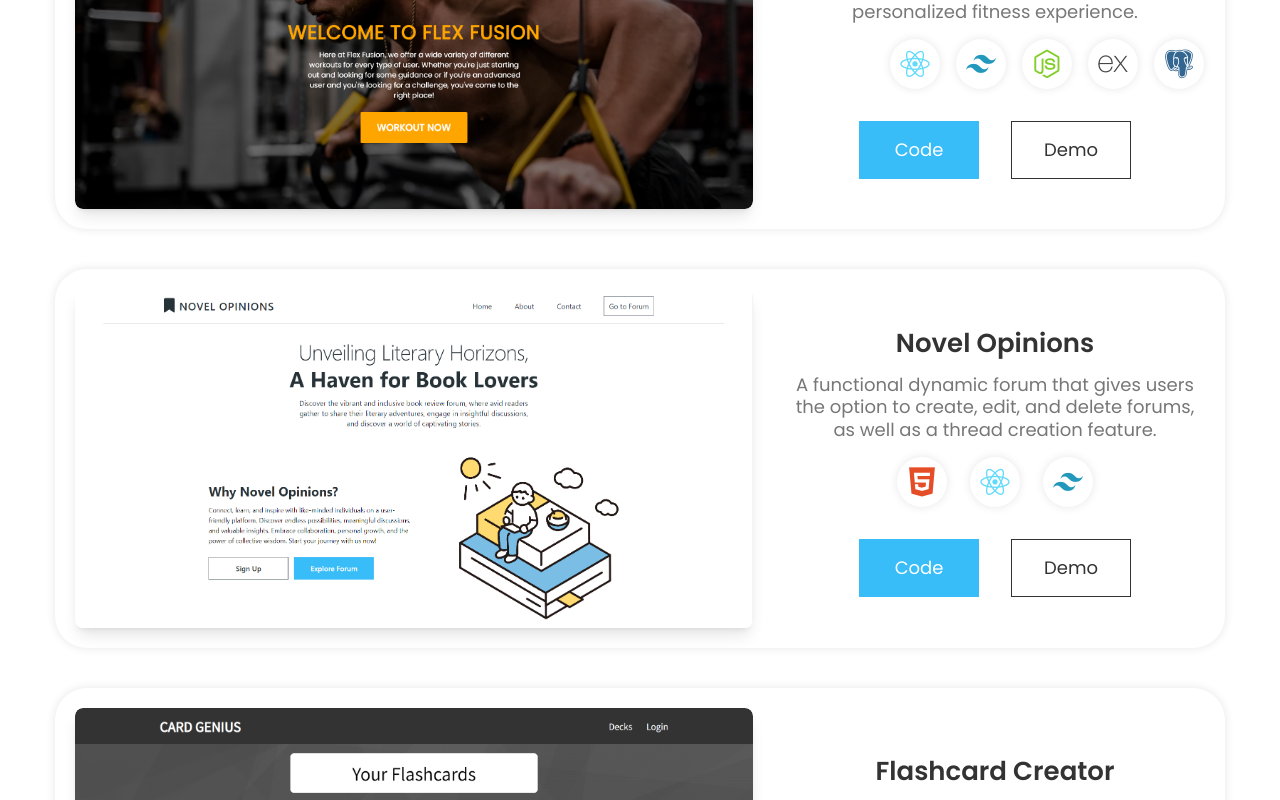
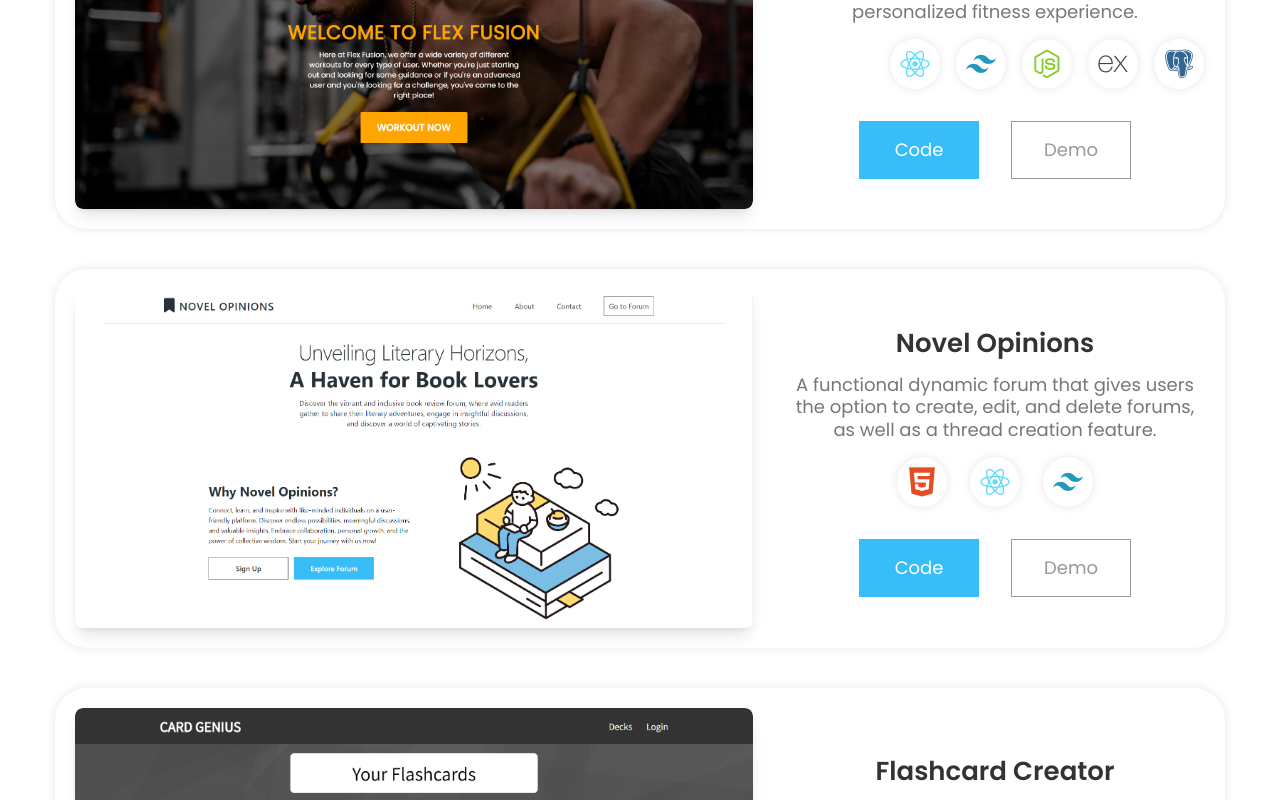
Before and after one commit to PatrickLisiecki/personal-site, a React (Vite) app: page / in a window 1280 px wide. Shown: the part 2840-3640 px from the top of the page. Built offline with nearby package versions, Linux system fonts and the light colour scheme.

Commit message:
Fixed GitHub link and demo button is disabled if link is not found

```diff
--- a/src/components/Projects.jsx
+++ b/src/components/Projects.jsx
@@ -9,9 +9,9 @@ const projectsData = [
     title: "Flex Fusion",
     description:
       "Flex Fusion is a fitness application designed to provide users with a comprehensive and personalized fitness experience.",
-    link: "https://github.com/PatrickLisiecki/book-review-forum",
+    link: "https://github.com/PatrickLisiecki/flex-fusion",
     image: "/flex.png",
-    demo: "#",
+    demo: "",
     tech: [
       <i className="devicon-react-original colored"></i>,
       <i className="devicon-tailwindcss-plain colored"></i>,
@@ -26,7 +26,7 @@ const projectsData = [
       "A functional dynamic forum that gives users the option to create, edit, and delete forums, as well as a thread creation feature.",
     link: "https://github.com/PatrickLisiecki/book-review-forum",
     image: "/novel.png",
-    demo: "#",
+    demo: "",
     tech: [
       <i className="devicon-html5-plain colored"></i>,
       <i className="devicon-react-original colored"></i>,
@@ -38,7 +38,7 @@ const projectsData = [
     description:
       "A user-friendly and interactive application for effective learning with digital flashcards.",
     link: "https://github.com/PatrickLisiecki/flashcard-creator",
-    demo: "#",
+    demo: "",
     image: "/flashcard.png",
     tech: [
       <i className="devicon-mongodb-plain colored"></i>,
@@ -123,6 +123,7 @@ export default function Projects() {
 
                     {/* Project Links */}
                     <div className="flex w-full items-center justify-center gap-x-8">
+                      {/* GitHub link */}
                       <a href={item.link} target="_blank" rel="noreferrer">
                         <button className="group flex min-w-[120px] max-w-[140px] items-center justify-center overflow-hidden border border-accent bg-accent px-4 py-3 transition-all duration-300 md:max-w-[160px]">
                           <span className="text-white transition-all duration-500 group-hover:-translate-y-[120%] group-hover:opacity-0">
@@ -134,9 +135,17 @@ export default function Projects() {
                           />
                         </button>
                       </a>
-                      {item.demo ? (
-                        <button className="group flex min-w-[120px] max-w-[140px] items-center justify-center overflow-hidden border border-primary bg-none px-4 py-3 transition-all duration-300 md:max-w-[160px]">
-                          <a href={item.demo} target="_blank" rel="noreferrer">
+
+                      {/* Demo link */}
+                      <a
+                        href={item.demo !== "" ? item.demo : undefined}
+                        target="_blank"
+                        rel="noreferrer"
+                      >
+                        <button
+                          disabled={item.demo === ""}
+                          className="group flex min-w-[120px] max-w-[140px] items-center justify-center overflow-hidden border border-primary bg-none px-4 py-3 transition-all duration-300 disabled:cursor-not-allowed disabled:opacity-50 md:max-w-[160px]"
+                        >
                           <span className="text-primary transition-all duration-500 group-hover:-translate-y-[120%] group-hover:opacity-0">
                             Demo
                           </span>
@@ -144,11 +153,8 @@ export default function Projects() {
                             icon="fa-solid fa-right-long"
                             className="absolute -translate-y-[120%] text-[22px] text-primary opacity-0 transition-all duration-300 group-hover:flex group-hover:-translate-y-0 group-hover:opacity-100"
                           />
+                        </button>
                       </a>
-                        </button>
-                      ) : (
-                        <></>
-                      )}
                     </div>
                   </div>
                 </div>
```
Lines whose indentation alone changed are shown as unchanged.
